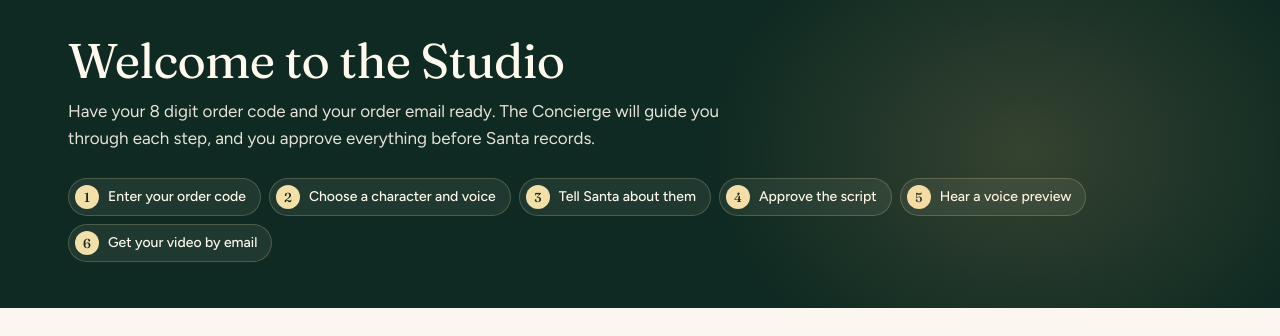
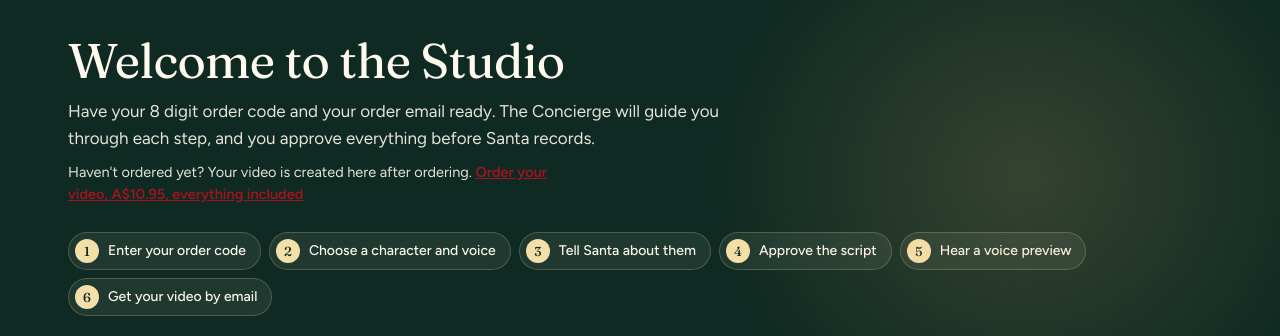
Before and after one commit to AutoTorqueEngage-dev/santamagic-website, a plain HTML site: page studio/index.html in a window 1280 px wide. Shown: the part 78-414 px from the top of the page. Drawn offline with Linux system fonts and the light colour scheme.

Commit message:
Update landing page: Santa Magic - Studio (path: /studio) - 2026-11-24T11:39:35.407Z

```diff
--- a/studio/index.html
+++ b/studio/index.html
@@ -4,6 +4,7 @@
 <!-- Google Tag Manager --><script>(function(w,d,s,l,i){w[l]=w[l]||[];w[l].push({'gtm.start':new Date().getTime(),event:'gtm.js'});var f=d.getElementsByTagName(s)[0],j=d.createElement(s),dl=l!='dataLayer'?'&l='+l:'';j.async=true;j.src='https://www.googletagmanager.com/gtm.js?id='+i+dl;f.parentNode.insertBefore(j,f);})(window,document,'script','dataLayer','GTM-NJVHDDVP');</script><!-- End Google Tag Manager -->
 <meta charset="utf-8">
 <meta name="viewport" content="width=device-width,initial-scale=1">
+<meta name="robots" content="noindex, nofollow">
 
 
 <meta name="theme-color" content="#0F2A22">
@@ -335,6 +336,7 @@
  <div class="wrap">
   <h1>Welcome to the Studio</h1>
   <p class="lede">Have your 8 digit order code and your order email ready. The Concierge will guide you through each step, and you approve everything before Santa records.</p>
+  <p class="lede" style="font-size:14.5px;line-height:1.5;margin-top:10px;max-width:34em;">Haven't ordered yet? Your video is created here after ordering. <a href="https://santamagic.com.au/#order" style="color:var(--red);text-decoration:underline;font-weight:600;">Order your video, A$10.95, everything included</a></p>
   <ol class="path">
    <li>Enter your order code</li>
    <li>Choose a character and voice</li>
```
